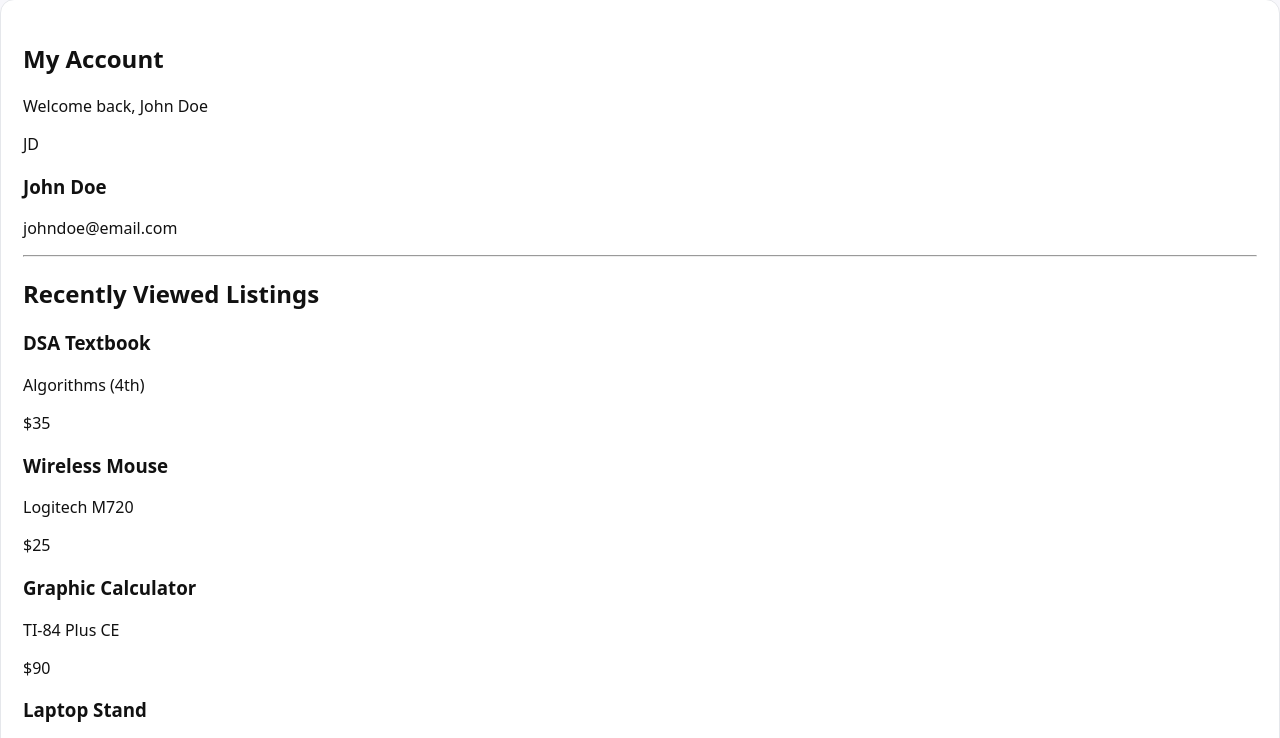
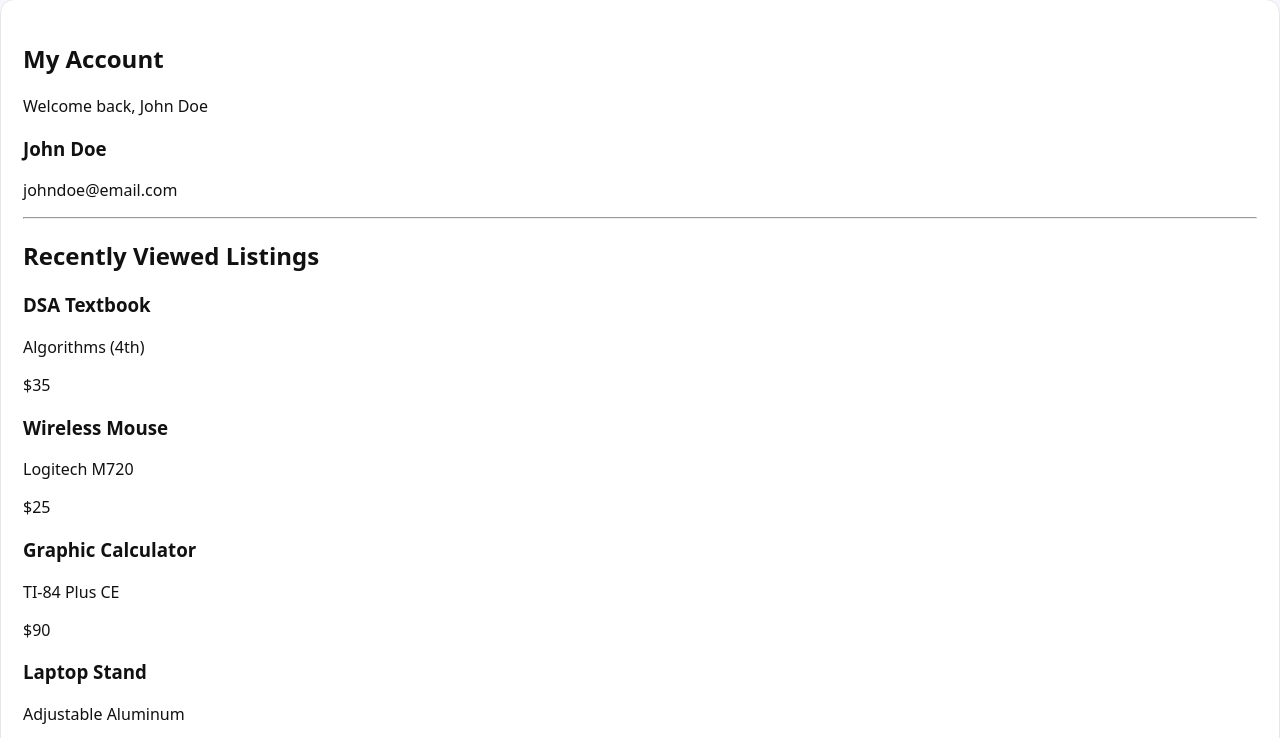
Before and after one commit to JReddy-123/gitBooks, a website: page website/account.html in a window 1280 px wide. Shown: the part 62-800 px from the top of the page. Drawn offline with Linux system fonts and the light colour scheme.

Commit message:
Update account.html

```diff
--- a/website/account.html
+++ b/website/account.html
@@ -27,7 +27,6 @@
       <p class="muted-text" id="welcome-text">Welcome back, John Doe</p>
 
       <div class="profile-section" id="profile-view">
-        <div class="avatar">JD</div>
         <div>
           <h3 id="profile-name">John Doe</h3>
           <p class="muted-text" id="profile-email">johndoe@email.com</p>
```
